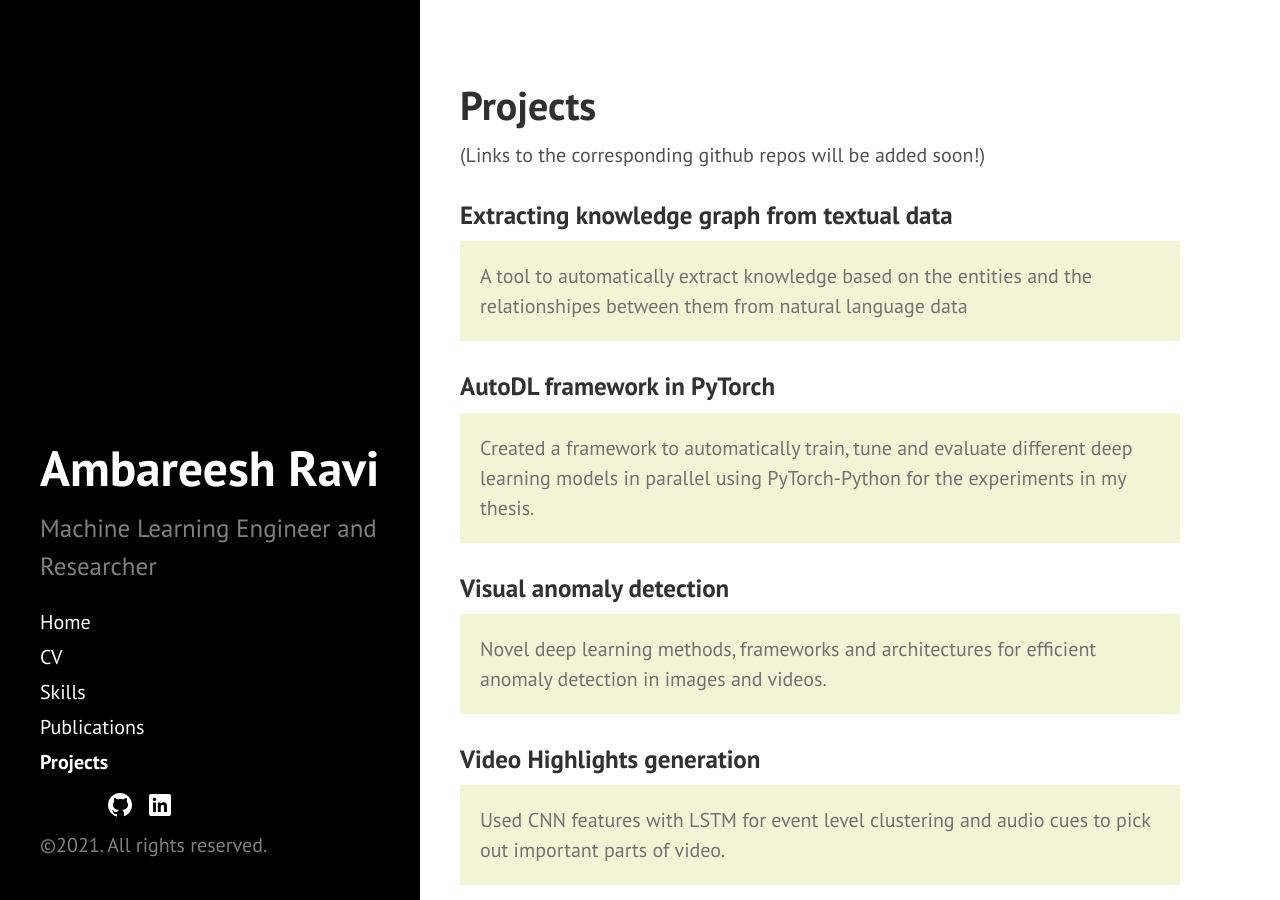
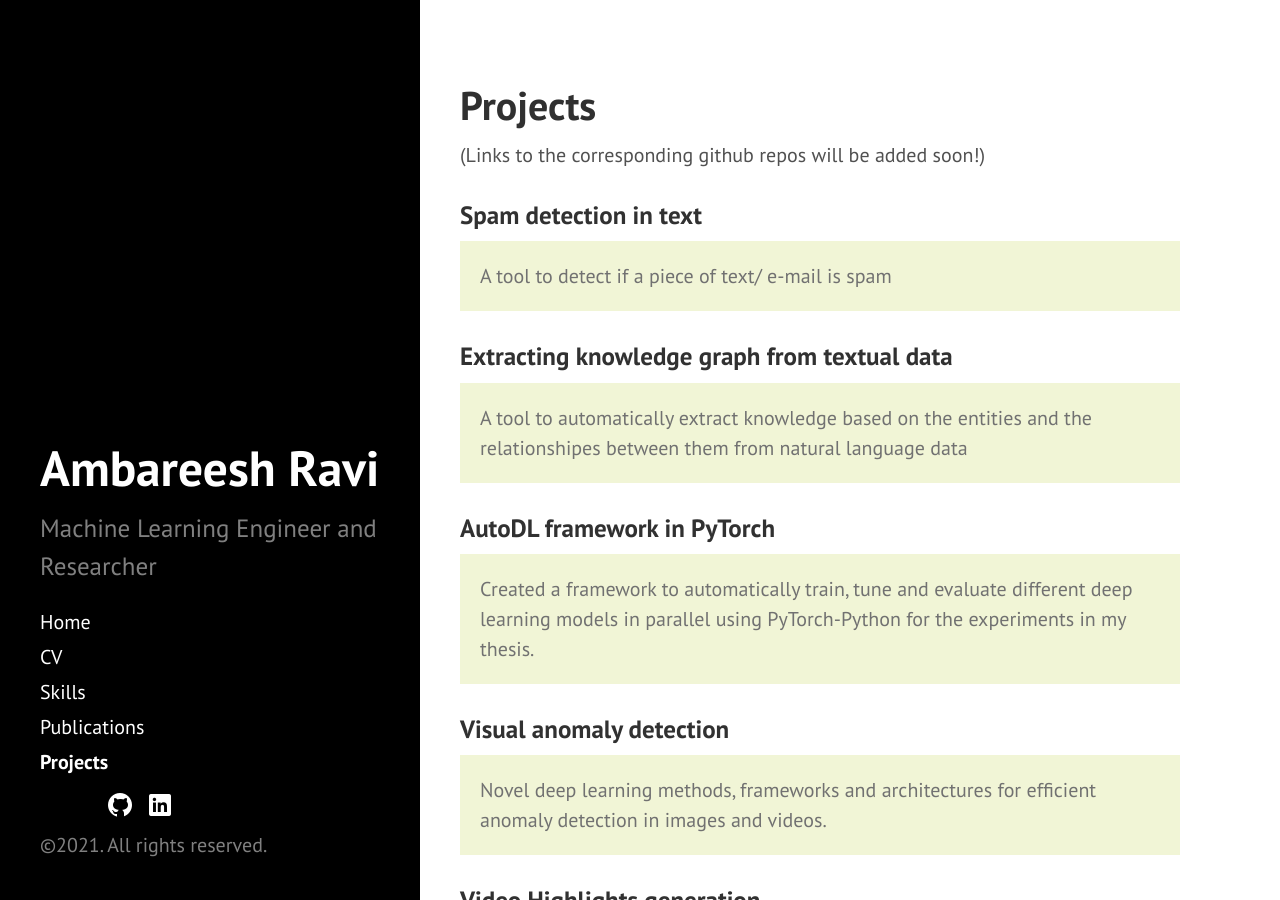
Before and after one commit to ambareeshravi/ambareeshravi.github.io, a Jekyll site: the page built from projects.md, in a window 1280 px wide and 900 px high. Built offline with Jekyll 4.4.1, drawn with Linux system fonts in a browser that asks for light colours.

Commit message:
Update projects.md

```diff
--- a/projects.md
+++ b/projects.md
@@ -4,6 +4,11 @@ title: Projects
 order: 5
 ---
 (Links to the corresponding github repos will be added soon!)
+
+### Spam detection in text
+<p class="message">
+A tool to detect if a piece of text/ e-mail is spam
+</p>
 
 ### Extracting knowledge graph from textual data
 <p class="message">
```
